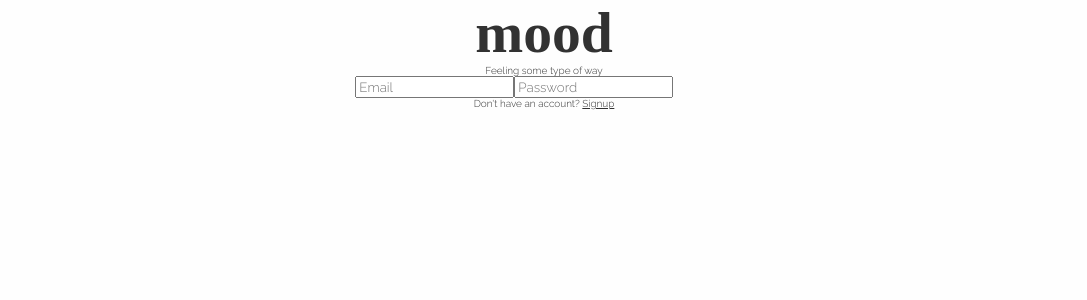
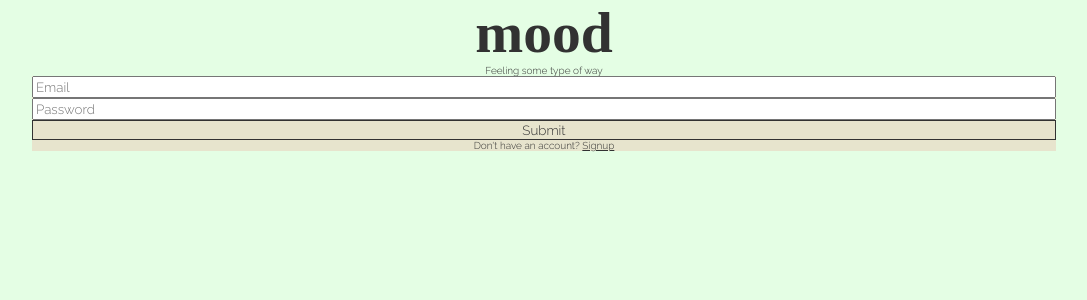
Before and after one commit to helencho/smood, a React (Create React App) app in the folder client/: page /login in a window 1280 px wide. Shown: the top 300 px of the page, without its empty margins (96-1183 px from the left). Built offline with nearby package versions, Linux system fonts and the light colour scheme; no server answers; a web font is replaced by a local one.

Commit message:
initial splash/login/signup style

```diff
--- a/client/src/components/Navigation/HomeNav.jsx
+++ b/client/src/components/Navigation/HomeNav.jsx
@@ -33,10 +33,10 @@
                         <h1>mood</h1>
                     </div>
                     <div className={`navigation ${navClass}`}>
-                        <Link to="/"><i className="fas fa-book fa-fw fa-3x"></i><p>Log</p></Link>
-                        <Link to="/dashboard"><i className="fas fa-tachometer-alt fa-fw fa-3x"></i><p>Dashboard</p></Link>
-                        <Link to="/custom"><i className="fas fa-cog fa-fw fa-3x"></i><p>Customize</p></Link>
-                        <Link to="/profile"><i className="far fa-user fa-fw fa-3x"></i><p>Profile</p></Link>
+                        <Link to="/" onClick={this.handleSlideout}><i className="fas fa-book fa-fw fa-3x"></i><p>Log</p></Link>
+                        <Link to="/dashboard" onClick={this.handleSlideout}><i className="fas fa-tachometer-alt fa-fw fa-3x"></i><p>Dashboard</p></Link>
+                        <Link to="/custom" onClick={this.handleSlideout}><i className="fas fa-cog fa-fw fa-3x"></i><p>Customize</p></Link>
+                        <Link to="/profile" onClick={this.handleSlideout}><i className="fas fa-user-alt fa-fw fa-3x"></i><p>Profile</p></Link>
                     </div>
                 </div>
                 :
--- a/client/src/components/Session/AuthLogin.jsx
+++ b/client/src/components/Session/AuthLogin.jsx
@@ -3,7 +3,6 @@
 import { connect } from 'react-redux'
 import { login } from '../../actions/session_actions'
 import SplashTitle from '../Splash/SplashTitle'
-import '../../stylesheets/auth.css'
 
 class AuthLogin extends Component {
     constructor() {
--- a/client/src/components/Session/AuthSignup.jsx
+++ b/client/src/components/Session/AuthSignup.jsx
@@ -3,7 +3,6 @@
 import { connect } from 'react-redux'
 import { signup } from '../../actions/session_actions'
 import SplashTitle from '../Splash/SplashTitle'
-import '../../stylesheets/auth.css'
 
 class AuthSignup extends Component {
     constructor() {
--- a/client/src/stylesheets/auth.css
+++ /dev/null
@@ -1,21 +0,0 @@
-/*---------------------------*/
-/*    Auth Login & Signup    */
-/*---------------------------*/
-.auth-container {
-    height: 100vh;
-    width: 100vw;
-    text-align: center;
-}
-
-.auth-container input {
-    font-family: 'Raleway', sans-serif;
-}
-
-.auth-container .button {
-    font-family: 'Raleway', sans-serif;
-    outline: none;
-    border: none;
-    border: 2px solid #fefefe;
-    background: none;
-    color: #fefefe;
-}
--- a/client/src/stylesheets/navigation.css
+++ b/client/src/stylesheets/navigation.css
@@ -28,7 +28,9 @@
     flex-direction: column;
     padding: 0.6rem;
     padding-top: 0;
-    transition: 0.3s all;
+    -moz-transition: 0.2s all;
+    -o-transition: 0.2s all;
+    transition: 0.2s all;
     overflow: hidden;
 }
 
--- a/client/src/stylesheets/splash.css
+++ b/client/src/stylesheets/splash.css
@@ -14,15 +14,15 @@
 }
 
 .splash-container #button-login {
-    border: 2px solid #fefefe;
+    border: 1px solid #323232;
     background: none;
-    color: #fefefe;
+    color: #323232;
 }
 
 .splash-container #button-register {
     border: 2px solid transparent;
     background: none;
-    color: #fefefe;
+    color: #323232;
 }
 
 /*---------------------------*/
@@ -32,3 +32,36 @@
     font-family: 'Patua One', cursive;
     font-size: 3.6rem;
 }
+
+/*---------------------------*/
+/*    Auth Login & Signup    */
+/*---------------------------*/
+.auth-container {
+    height: 100vh;
+    width: 100vw;
+    text-align: center;
+    display: flex;
+    flex-direction: column;
+    align-items: center;
+    background-color: rgba(0, 255, 0, 0.1);
+}
+
+.auth-container form {
+    background-color: rgba(255, 0, 0, 0.1);
+    width: 80%;
+    display: flex;
+    flex-direction: column;
+}
+
+.auth-container input {
+    font-family: 'Raleway', sans-serif;
+}
+
+.auth-container .button {
+    font-family: 'Raleway', sans-serif;
+    outline: none;
+    border: none;
+    border: 1px solid #323232;
+    background: none;
+    color: #323232;
+}
```
